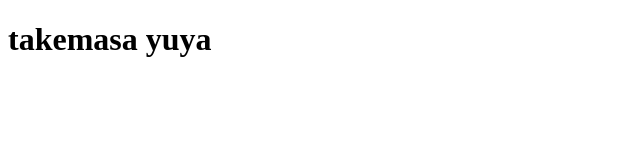
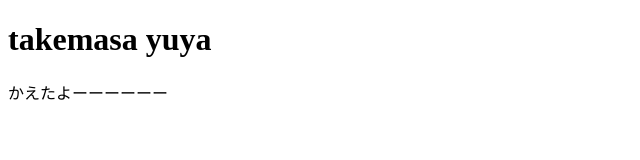
Before and after one commit to takemasa96/20210811, a plain HTML site: page index.html in a window 1280 px wide. Shown: the whole page, without its empty margins (0-640 px from the left). Drawn offline with Linux system fonts and the light colour scheme.

Commit message:
へんこうしたよん

```diff
--- a/index.html
+++ b/index.html
@@ -8,6 +8,6 @@
 </head>
 <body>
     <h1>takemasa yuya</h1>
-
+    <p>かえたよーーーーーー</p>
 </body>
 </html>
```
